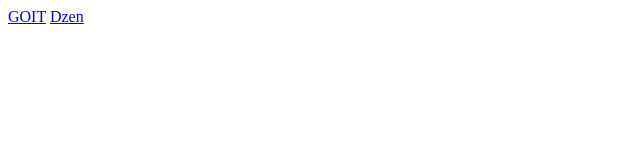
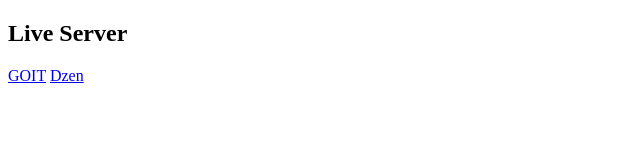
Before and after one commit to akmatkulov/sovetbek.github.io, a plain HTML site: page lessons1/task4.html in a window 1280 px wide. Shown: the whole page, without its empty margins (0-640 px from the left). Drawn offline with Linux system fonts and the light colour scheme.

Commit message:
Include Live Server

```diff
--- a/lessons1/task4.html
+++ b/lessons1/task4.html
@@ -4,6 +4,7 @@
     <title>Task4</title>
   </head>
   <body>
+    <h2>Live Server</h2>
     <a href="http://goit.com.ua">GOIT</a>
     <a href="http://dzen.ru" target="_blank">Dzen</a>
   </body>
```
